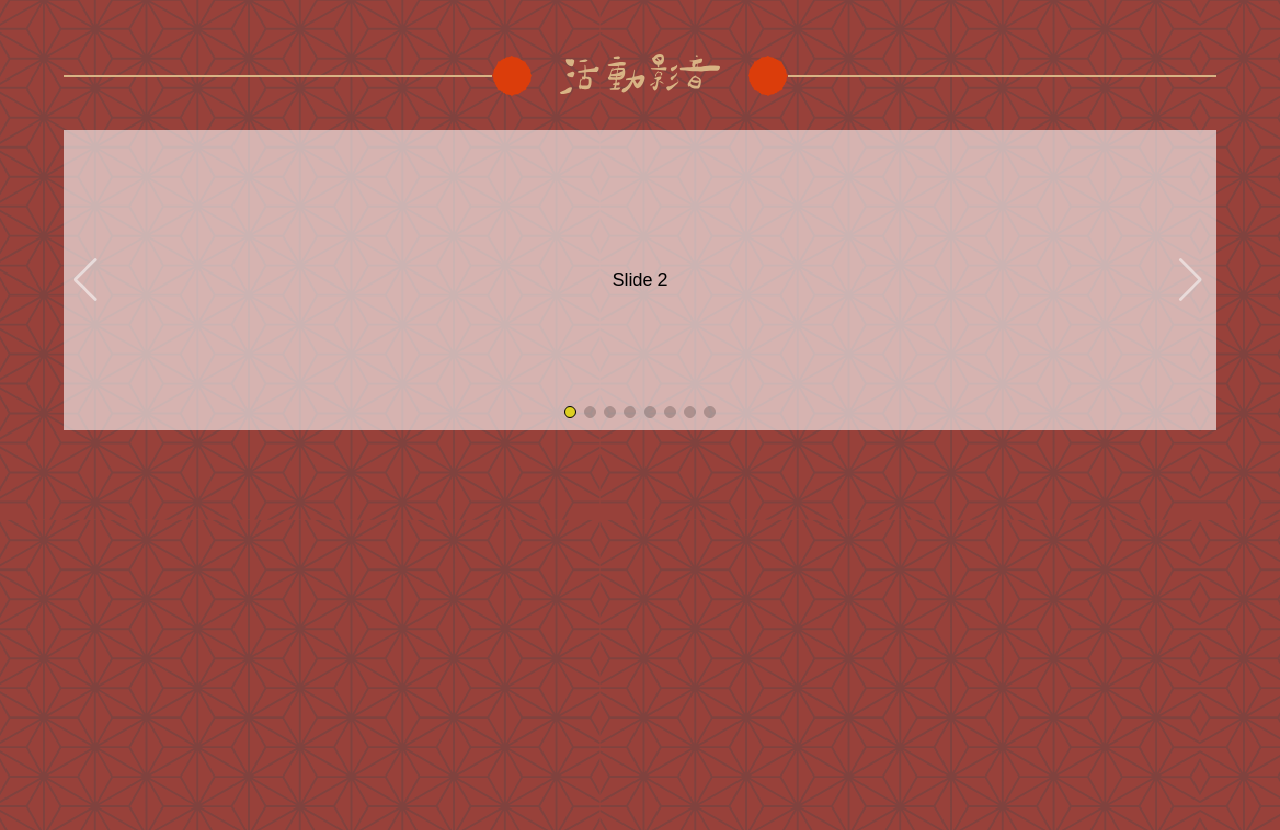
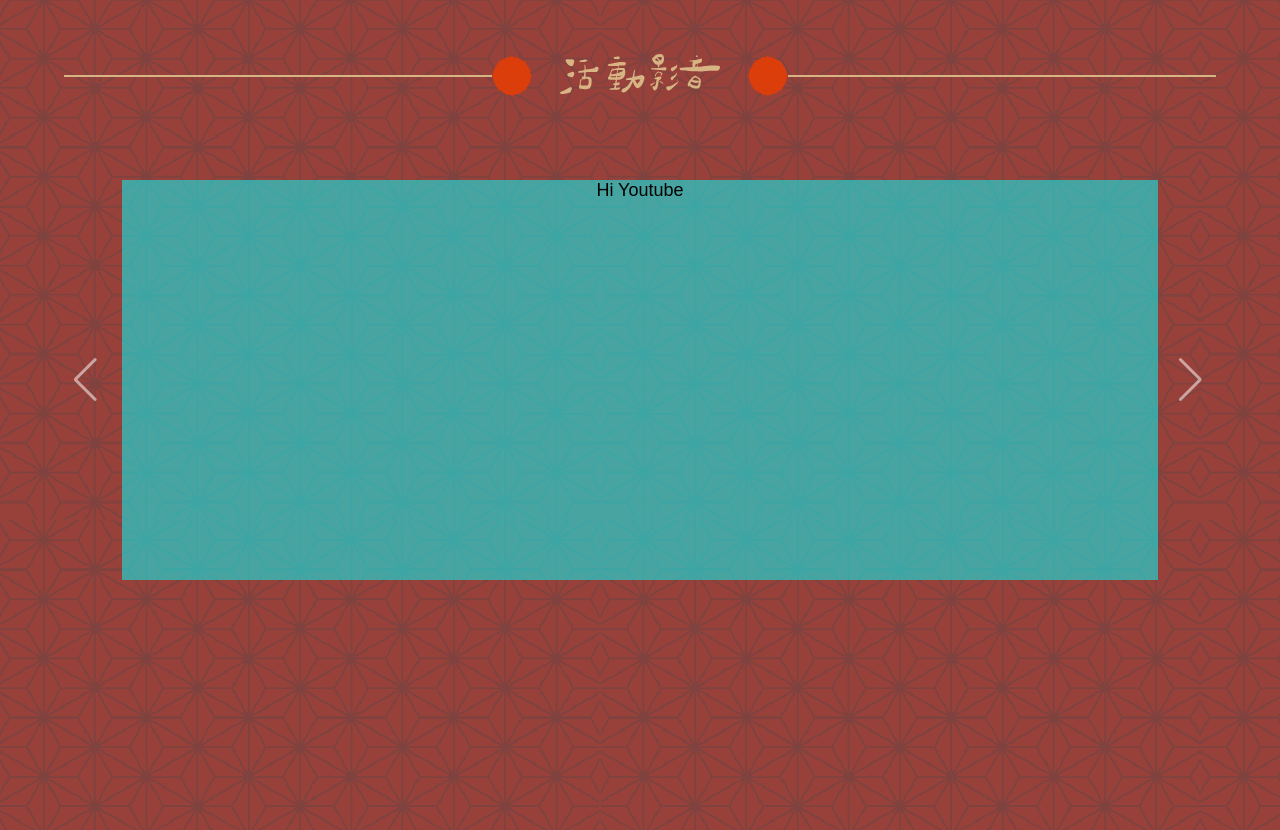
Before and after one commit to bibibobobi/2023dajia_mazu, a Next.js app: page / in a window 1280 px wide. Shown: the part 680-1510 px from the top of the page. Built offline with nearby package versions, Linux system fonts and the light colour scheme.

Commit message:
feat(utils): add makePlaylist function to handle yt data

```diff
--- a/components/section-video.tsx
+++ b/components/section-video.tsx
@@ -33,13 +33,13 @@ interface SectionProps {
 const SwiperWrapper = styled.div`
   .mySwiper {
     width: 100%;
-    height: 300px;
+    height: 500px;
   }
 
   .swiper-slide {
     text-align: center;
     font-size: 18px;
-    background: #ffffff99;
+    /* background: #ffffff99; */
 
     /* Center slide text vertically */
     display: flex;
@@ -58,15 +58,25 @@ const SwiperWrapper = styled.div`
 
   .swiper-pagination-bullet {
     background: #0d0505;
-    border: 1px solid #000000;
+    border: 1.5px solid #000000;
     width: 12px;
     height: 12px;
   }
   .swiper-pagination-bullet-active {
     background: #ddcf21;
-    border: 1px solid #000000;
+    border: 1.5px solid #000000;
     width: 12px;
     height: 12px;
+  }
+`;
+
+const YoutubeContainer = styled.div`
+  background-color: #00ffff86;
+  height: 80%;
+  width: 100%;
+
+  @media (min-width: 1200px) {
+    width: 90%;
   }
 `;
 
@@ -81,24 +91,26 @@ export default function SectionVideo({ innerRef }: SectionProps): JSX.Element {
           pagination={{
             clickable: true,
           }}
+          autoplay={{
+            delay: 3000,
+            disableOnInteraction: false,
+          }}
           mousewheel={true}
           keyboard={true}
           loop={true}
-          autoplay={{
-            delay: 2500,
-            disableOnInteraction: false,
-          }}
           modules={[Autoplay, Navigation, Pagination, Mousewheel, Keyboard]}
           className='mySwiper'
         >
-          <SwiperSlide className='swiper-slide'>Slide 1</SwiperSlide>
-          <SwiperSlide className='swiper-slide'>Slide 2</SwiperSlide>
+          <SwiperSlide className='swiper-slide'>
+            <YoutubeContainer>Hi Youtube</YoutubeContainer>
+          </SwiperSlide>
+          {/* <SwiperSlide className='swiper-slide'>Slide 2</SwiperSlide>
           <SwiperSlide className='swiper-slide'>Slide 3</SwiperSlide>
           <SwiperSlide className='swiper-slide'>Slide 4</SwiperSlide>
           <SwiperSlide className='swiper-slide'>Slide 5</SwiperSlide>
           <SwiperSlide className='swiper-slide'>Slide 6</SwiperSlide>
           <SwiperSlide className='swiper-slide'>Slide 7</SwiperSlide>
-          <SwiperSlide className='swiper-slide'>Slide 8</SwiperSlide>
+          <SwiperSlide className='swiper-slide'>Slide 8</SwiperSlide> */}
         </Swiper>
       </SwiperWrapper>
     </Section>
--- a/pages/index.tsx
+++ b/pages/index.tsx
@@ -9,6 +9,69 @@ import SectionTime from 'components/section-time';
 import SectionNews from 'components/section-news';
 import { useInView } from 'react-intersection-observer';
 import { useState, useEffect } from 'react';
+import makePlaylist from '../utils/make-playlist';
+
+const data = [
+  {
+    Name: 'Youtube',
+    order: '1',
+    Image: '-',
+    'Link / Content': 'MYPVQccHhAQ',
+    Note: '前端會將 YT 影片嵌入在活動影音區塊，上限 8 支。不滿 8 支時，有幾支就抓幾支，讓它播完之後會從頭輪播',
+  },
+  {
+    Name: 'Youtube',
+    order: '2',
+    Image: '-',
+    'Link / Content': 'Dxcc6ycZ73M',
+    Note: '',
+  },
+  {
+    Name: 'Youtube',
+    order: '3',
+    Image: '-',
+    'Link / Content': 'https://www.youtube.com/watch?v=A7n_HEH4Te8',
+    Note: '',
+  },
+  {
+    Name: 'Youtube',
+    order: '4',
+    Image: '-',
+    'Link / Content': '',
+    Note: '',
+  },
+  {
+    Name: 'Youtube',
+    order: '5',
+    Image: '-',
+    'Link / Content': '',
+    Note: '',
+  },
+  {
+    Name: 'Youtube',
+    order: '6',
+    Image: '-',
+    'Link / Content': '',
+    Note: '',
+  },
+  {
+    Name: 'Youtube',
+    order: '7',
+    Image: '-',
+    'Link / Content': '',
+    Note: '',
+  },
+  {
+    Name: 'Youtube',
+    order: '8',
+    Image: '-',
+    'Link / Content': '',
+    Note: '',
+  },
+];
+
+const playlist = makePlaylist(data);
+console.log(playlist);
 
 export default function Home(): JSX.Element {
   const { ref: ref1, inView: inView1 } = useInView({ threshold: 0.4 });
--- /dev/null
+++ b/utils/make-playlist.ts
@@ -0,0 +1,18 @@
+export default function makePlaylist(
+  data: { [key: string]: string | number }[]
+) {
+  const playlist: string[] = [];
+  for (let i = 0; i < data.length; i++) {
+    const item = data[i];
+    const linkContent = item['Link / Content'];
+    if (linkContent && typeof linkContent === 'string') {
+      if (linkContent.startsWith('https://www.youtube.com/')) {
+        const videoId = linkContent.split('v=')[1];
+        playlist.push(videoId);
+      } else {
+        playlist.push(linkContent);
+      }
+    }
+  }
+  return playlist;
+}
```
